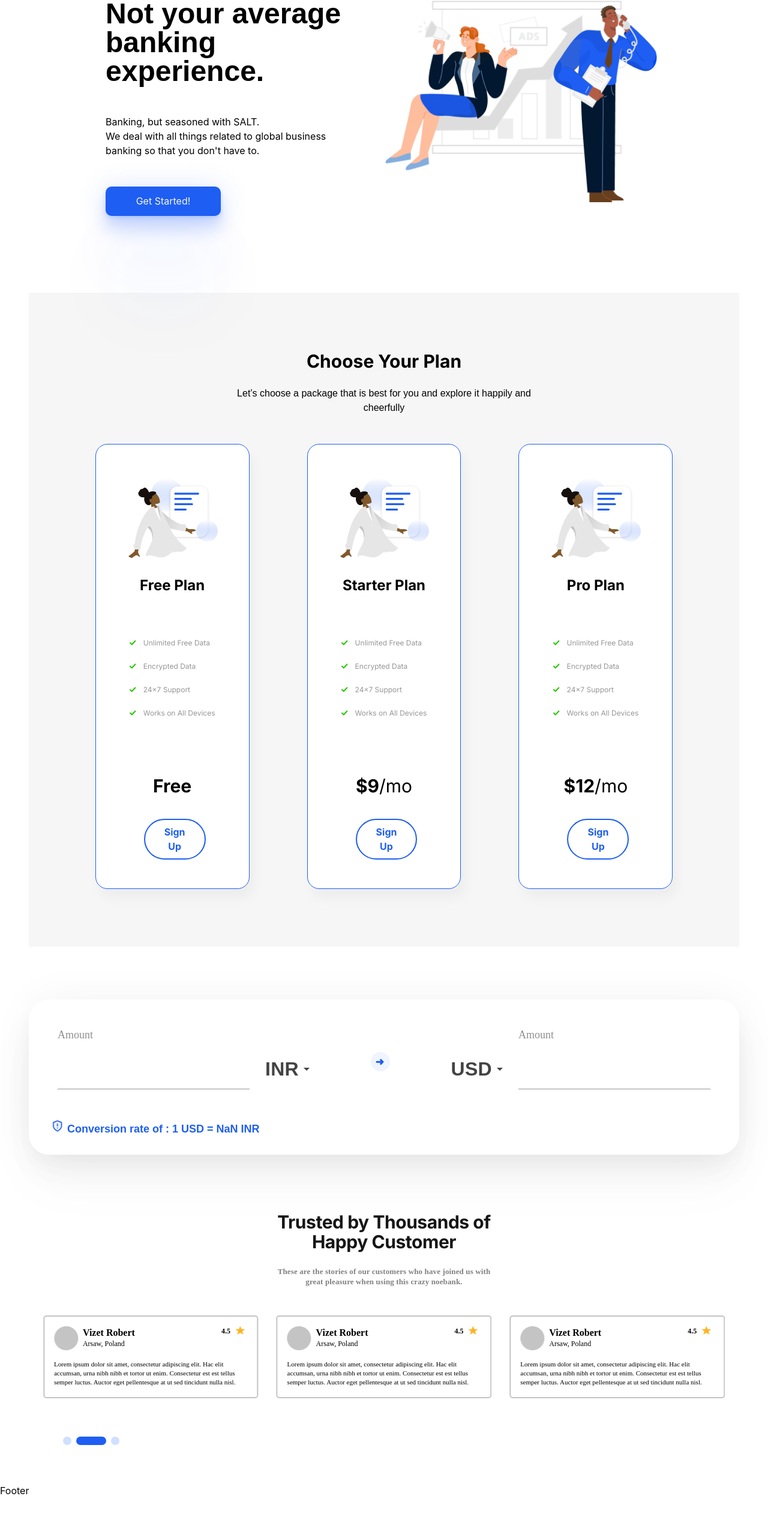
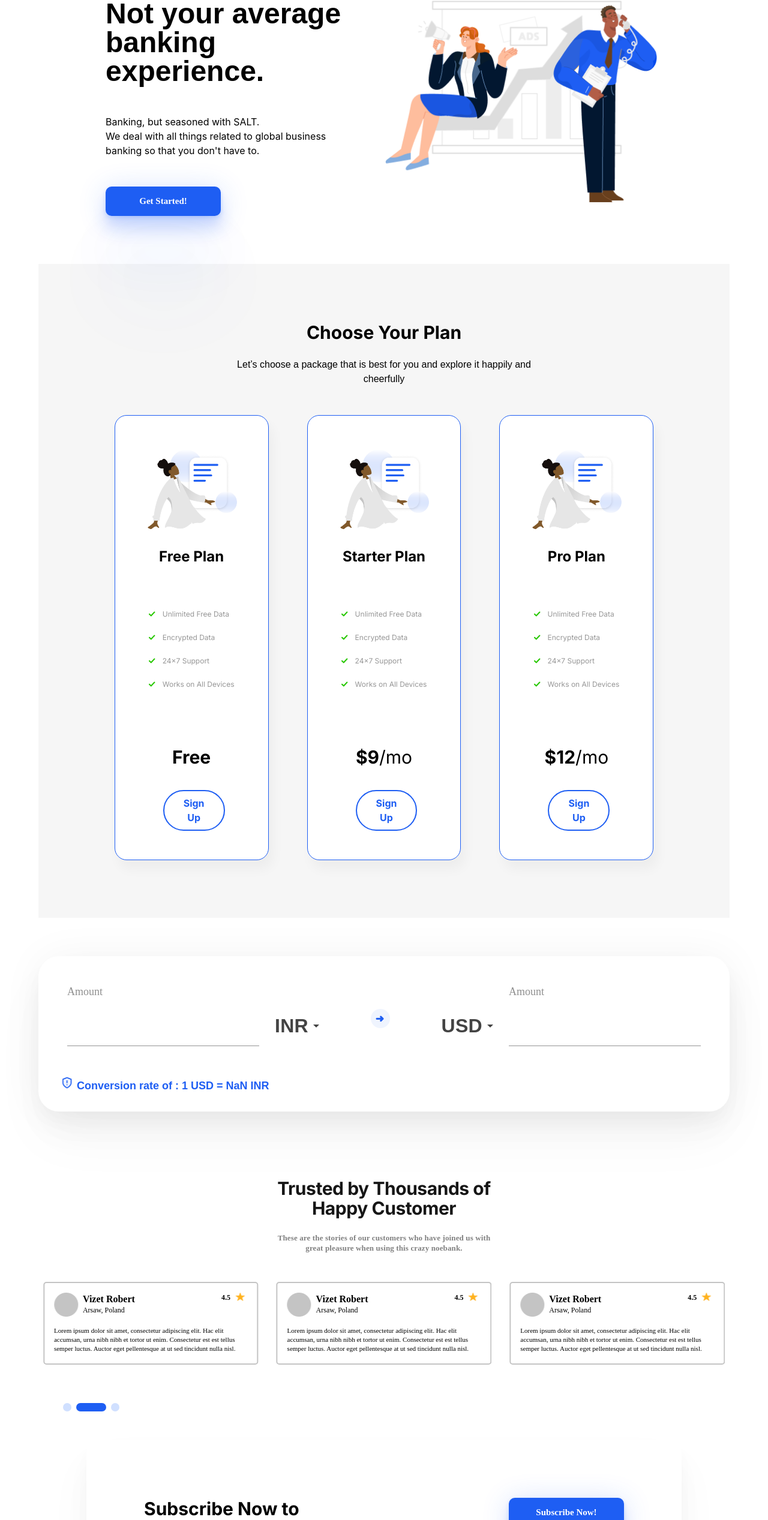
Before and after one commit to AmitrajitDas/SALT-Currency-Converter, a React (Create React App) app: page / in a window 1280 px wide. Shown: the part 234-2768 px from the top of the page at 60% size. Before the commit the page ends 2731 px from the top, so only its background shows below. Built offline with nearby package versions, Linux system fonts and the light colour scheme; a web font is replaced by a local one.

Commit message:
feat: newsletter and minor tweaks

```diff
--- a/src/App.js
+++ b/src/App.js
@@ -3,6 +3,7 @@ import Hero from './components/Hero'
 import Plans from './components/Plans'
 import Converter from './components/Converter'
 import Testimonial from './components/Testimonial'
+import Newsletter from './components/Newsletter'
 
 function App() {
   return (
@@ -12,6 +13,7 @@ function App() {
         <Plans />
         <Converter />
         <Testimonial />
+        <Newsletter />
       </Layout>
     </div>
   )
--- a/src/components/Converter/index.jsx
+++ b/src/components/Converter/index.jsx
@@ -40,7 +40,7 @@ const Converter = () => {
   }, [fromCurr, toCurr, amount])
 
   return (
-    <div className='mx-12 converter-container'>
+    <div className='m-16 converter-container'>
       <div className='p-12 flex flex-row justify-between'>
         <div className='flex flex-row'>
           <Input amount={amount} setAmount={setAmount} type='from' />
--- a/src/components/Hero/hero.styles.css
+++ b/src/components/Hero/hero.styles.css
@@ -4,4 +4,10 @@
     background: #1E5EF3;
     box-shadow: 0px 126.415px 150.943px rgba(30, 94, 243, 0.07), 0px 81.9357px 88.3997px rgba(30, 94, 243, 0.0531481), 0px 6px 48.0783px rgba(30, 94, 243, 0.2), 0px 25.283px 24.5283px rgba(30, 94, 243, 0.12), 0px 10.3005px 12.2991px rgba(30, 94, 243, 0.04), 0px 2.34102px 5.9399px rgba(30, 94, 243, 0.14);
     border-radius: 10px;
+    font-family: 'HK Grotesk';
+    font-style: normal;
+    font-weight: 700;
+    font-size: 15px;
+    line-height: 20px;
+    color: #FFFFFF;
 }
--- /dev/null
+++ b/src/components/Newsletter/index.jsx
@@ -0,0 +1,22 @@
+import './newletter.styles.css'
+
+const Newsletter = () => {
+  return (
+    <div className='m-36' style={{ marginTop: '-1rem' }}>
+      <div className='newsletter-container p-24 flex flex-row justify-between'>
+        <div className='flex flex-col'>
+          <div className='newsletter-header'>Subscribe Now to</div>
+          <div className='newsletter-header'>Get Special Features!</div>
+          <div className='newsletter-sub mt-2'>
+            Banking, but seasoned with SALT.
+          </div>
+        </div>
+        <button className='newsletter-btn text-secondary rounded-full cursor-pointer'>
+          Subscribe Now!
+        </button>
+      </div>
+    </div>
+  )
+}
+
+export default Newsletter
--- /dev/null
+++ b/src/components/Newsletter/newletter.styles.css
@@ -0,0 +1,38 @@
+.newsletter-container {
+    background: #FFFFFF;
+    box-shadow: 0px 40px 80px rgba(0, 0, 0, 0.03), 0px 32px 46.8519px rgba(0, 0, 0, 0.0227778), 0px 15px 25.4815px rgba(0, 0, 0, 0.0182222);
+    border-radius: 21px;
+}
+
+.newsletter-header {
+    font-family: 'Inter';
+    font-style: normal;
+    font-weight: 600;
+    font-size: 30px;
+    line-height: 36px;
+    color: #000000;
+}
+
+.newsletter-sub {
+    font-family: 'HK Grotesk';
+    font-style: normal;
+    font-weight: 600;
+    font-size: 13px;
+    line-height: 17px;
+    letter-spacing: 0.01em;
+    color: #818181;
+}
+
+.newsletter-btn {
+    width: 192px;
+    height: 49px;
+    background: #1E5EF3;
+    box-shadow: 0px 126.415px 150.943px rgba(30, 94, 243, 0.07), 0px 81.9357px 88.3997px rgba(30, 94, 243, 0.0531481), 0px 6px 48.0783px rgba(30, 94, 243, 0.2), 0px 25.283px 24.5283px rgba(30, 94, 243, 0.12), 0px 10.3005px 12.2991px rgba(30, 94, 243, 0.04), 0px 2.34102px 5.9399px rgba(30, 94, 243, 0.14);
+    border-radius: 10px;
+    font-family: 'HK Grotesk';
+    font-style: normal;
+    font-weight: 700;
+    font-size: 15px;
+    line-height: 20px;
+    color: #FFFFFF;
+}
--- a/src/components/Plans/Card/index.jsx
+++ b/src/components/Plans/Card/index.jsx
@@ -4,7 +4,7 @@ import './card.styles.css'
 
 const Card = ({ plan }) => {
   return (
-    <div className='card-wrapper items-col-center p-12 mx-12'>
+    <div className='card-wrapper items-col-center p-12 mx-8'>
       <img src={Vector} alt='vector' />
       <div className='mt-6 font-bold text-2xl font-secondary'>{plan.tier}</div>
       <div className='mt-12 flex flex-col'>
--- a/src/components/Plans/index.jsx
+++ b/src/components/Plans/index.jsx
@@ -4,7 +4,7 @@ import './plans.styles.css'
 
 const Plans = () => {
   return (
-    <div className='mt-20 mb-10 p-12'>
+    <div className='m-16'>
       <div className='bg-secondary flex-col-center p-24'>
         <h2 className='font-secondary font-bold text-3xl'>Choose Your Plan</h2>
         <div className='font-primary mt-6'>
```
